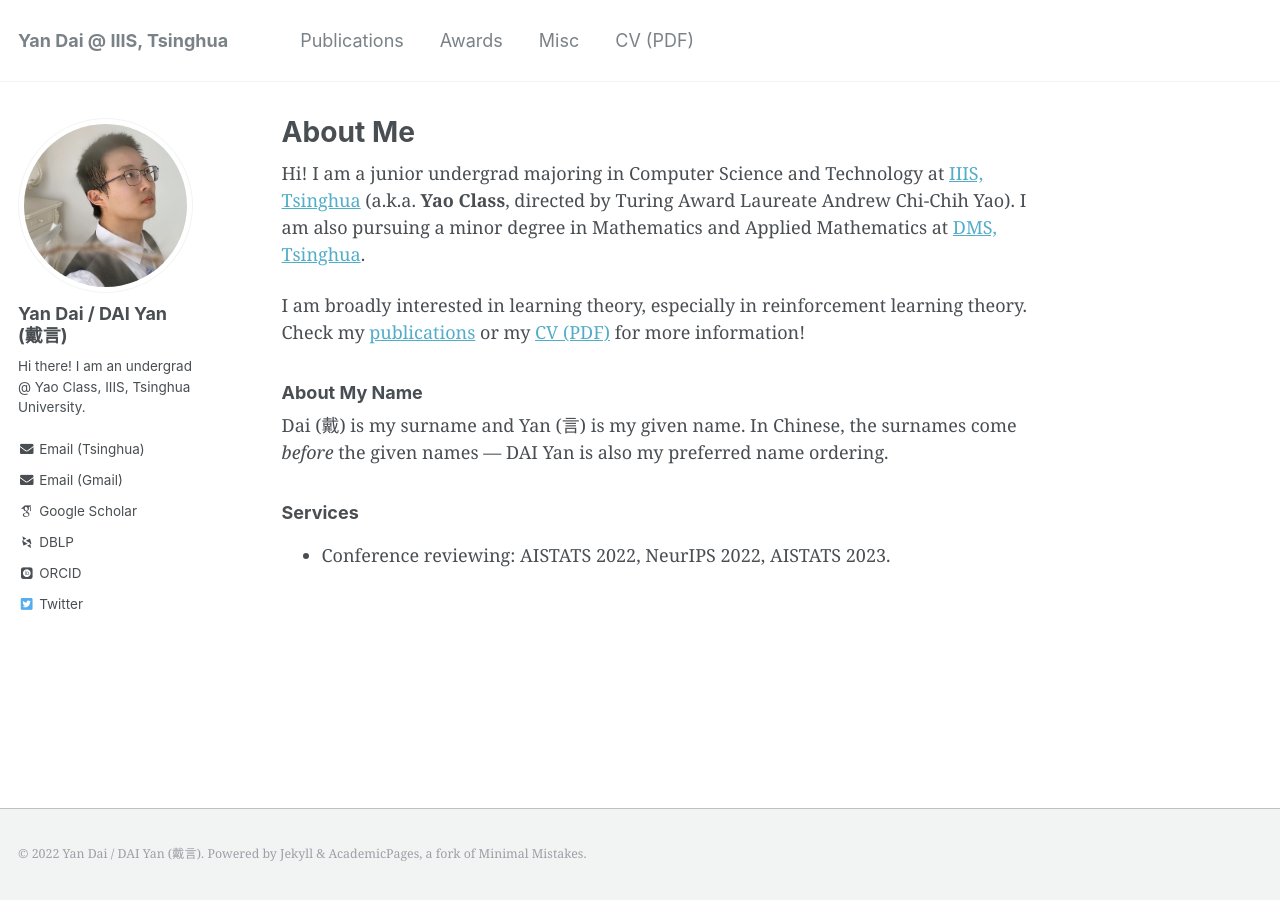
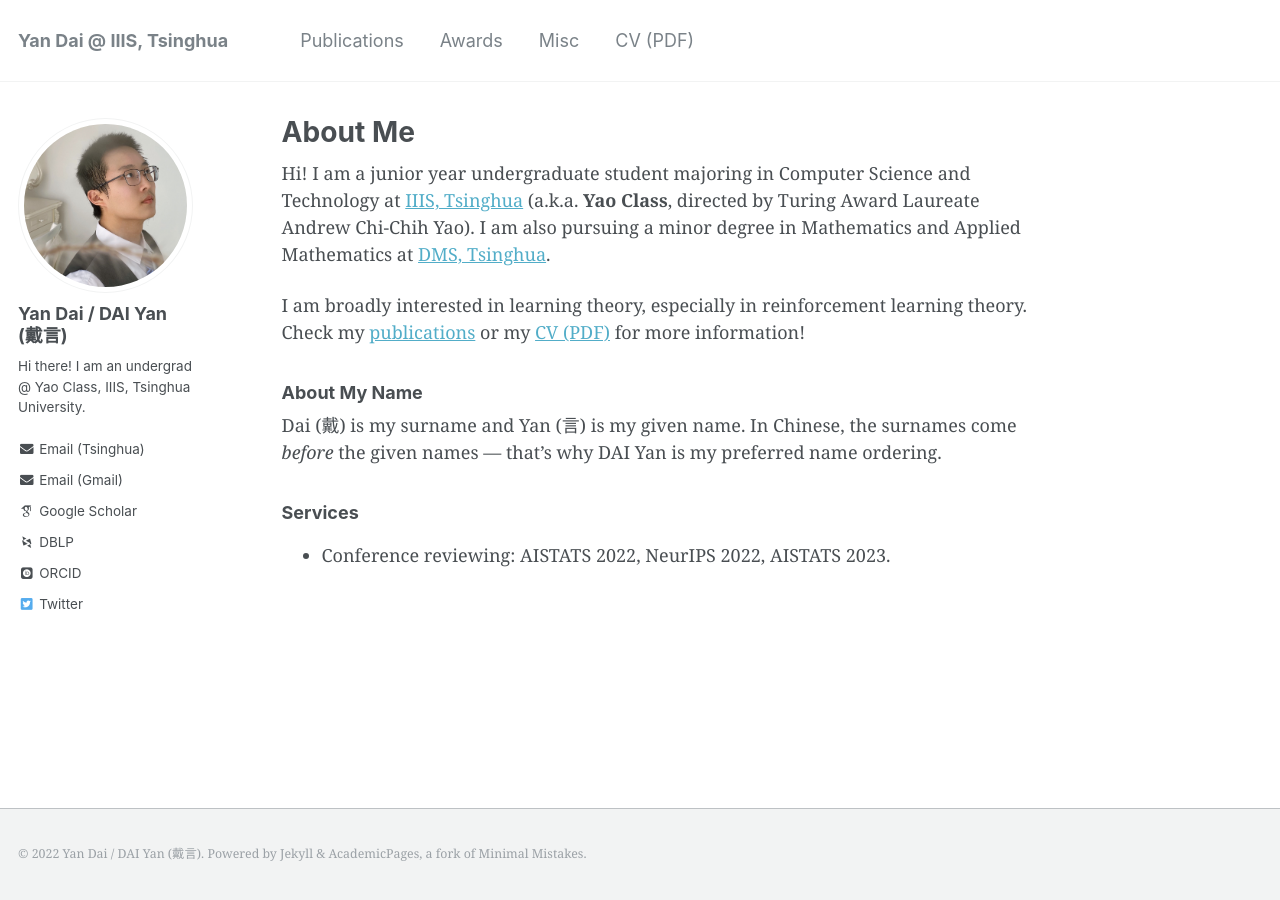
Before and after one commit to yandaichn/yandaichn.github.io, a Jekyll site: the page built from _pages/about.md, in a window 1280 px wide. Built offline with Jekyll 4.4.1, drawn with Linux system fonts in a browser that asks for light colours; some web fonts are replaced.

Commit message:
Update about

```diff
--- a/_pages/about.md
+++ b/_pages/about.md
@@ -8,12 +8,12 @@ redirect_from:
   - /about.html
 ---
 
-Hi! I am a junior undergrad majoring in Computer Science and Technology at [IIIS, Tsinghua](https://iiis.tsinghua.edu.cn/en/) (a.k.a. **Yao Class**, directed by Turing Award Laureate Andrew Chi-Chih Yao). I am also pursuing a minor degree in Mathematics and Applied Mathematics at [DMS, Tsinghua](https://www.math.tsinghua.edu.cn/).
+Hi! I am a junior year undergraduate student majoring in Computer Science and Technology at [IIIS, Tsinghua](https://iiis.tsinghua.edu.cn/en/) (a.k.a. **Yao Class**, directed by Turing Award Laureate Andrew Chi-Chih Yao). I am also pursuing a minor degree in Mathematics and Applied Mathematics at [DMS, Tsinghua](https://www.math.tsinghua.edu.cn/).
 
 I am broadly interested in learning theory, especially in reinforcement learning theory. Check my [publications](publications) or my [CV (PDF)](CV_Yan.pdf) for more information!
 
 ### About My Name
-Dai (戴) is my surname and Yan (言) is my given name. In Chinese, the surnames come *before* the given names --- DAI Yan is also my preferred name ordering.
+Dai (戴) is my surname and Yan (言) is my given name. In Chinese, the surnames come *before* the given names --- that's why DAI Yan is my preferred name ordering.
 
 ### Services
 * Conference reviewing: AISTATS 2022, NeurIPS 2022, AISTATS 2023.
```
